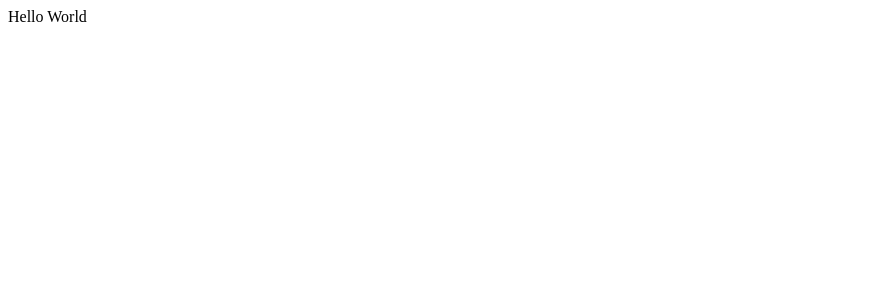
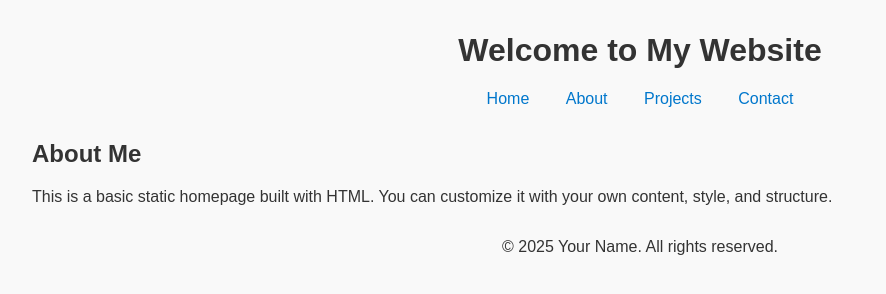
Before and after one commit to fwoestef/fwoestef.github.io, a plain HTML site: page index.html in a window 1280 px wide. Shown: the whole page, without its empty margins (0-886 px from the left). Drawn offline with Linux system fonts and the light colour scheme.

Commit message:
helloworld

```diff
--- a/index.html
+++ b/index.html
@@ -1 +1,52 @@
-Hello World
+<!DOCTYPE html>
+<html lang="en">
+<head>
+  <meta charset="UTF-8" />
+  <meta name="viewport" content="width=device-width, initial-scale=1.0" />
+  <meta name="description" content="A simple homepage" />
+  <title>My Website</title>
+  <link rel="stylesheet" href="style.css" />
+  <style>
+    body {
+      font-family: Arial, sans-serif;
+      margin: 2rem;
+      background-color: #f9f9f9;
+      color: #333;
+    }
+    header {
+      text-align: center;
+      margin-bottom: 2rem;
+    }
+    nav a {
+      margin: 0 1rem;
+      text-decoration: none;
+      color: #0077cc;
+    }
+    nav a:hover {
+      text-decoration: underline;
+    }
+  </style>
+</head>
+<body>
+  <header>
+    <h1>Welcome to My Website</h1>
+    <nav>
+      <a href="#">Home</a>
+      <a href="#">About</a>
+      <a href="#">Projects</a>
+      <a href="#">Contact</a>
+    </nav>
+  </header>
+
+  <main>
+    <section>
+      <h2>About Me</h2>
+      <p>This is a basic static homepage built with HTML. You can customize it with your own content, style, and structure.</p>
+    </section>
+  </main>
+
+  <footer style="margin-top: 2rem; text-align: center;">
+    <p>&copy; 2025 Your Name. All rights reserved.</p>
+  </footer>
+</body>
+</html>
```
